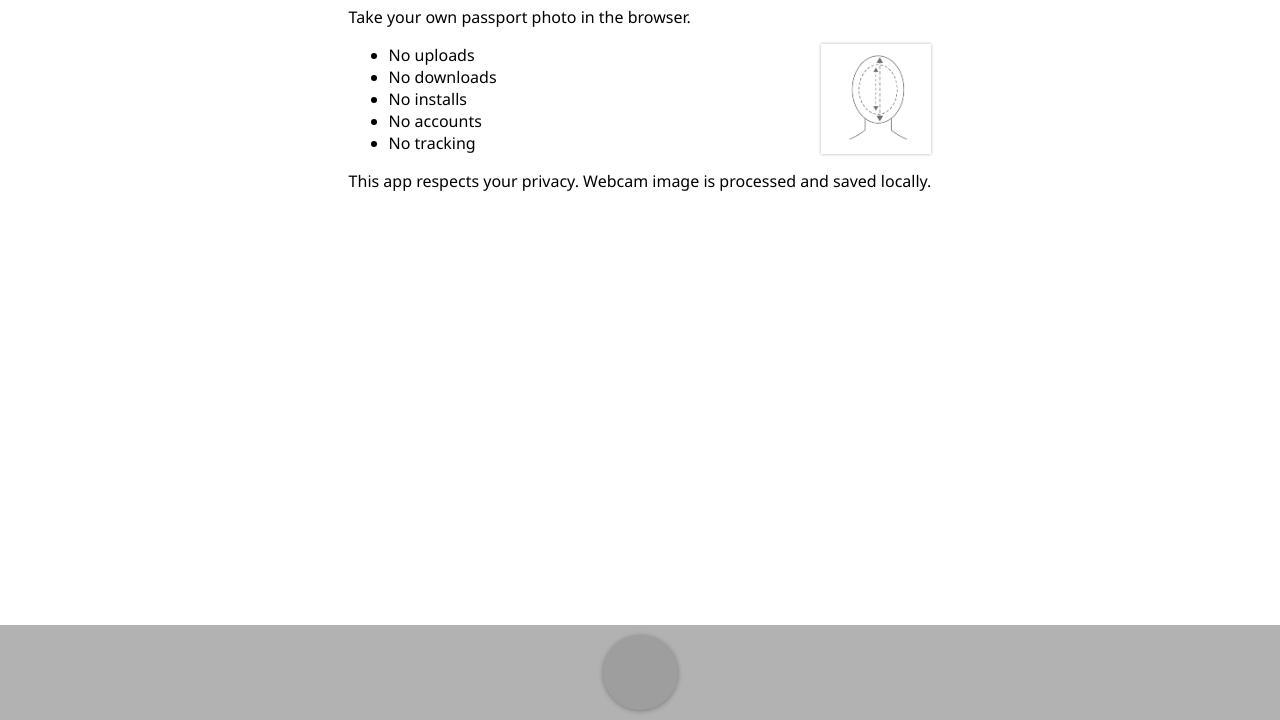
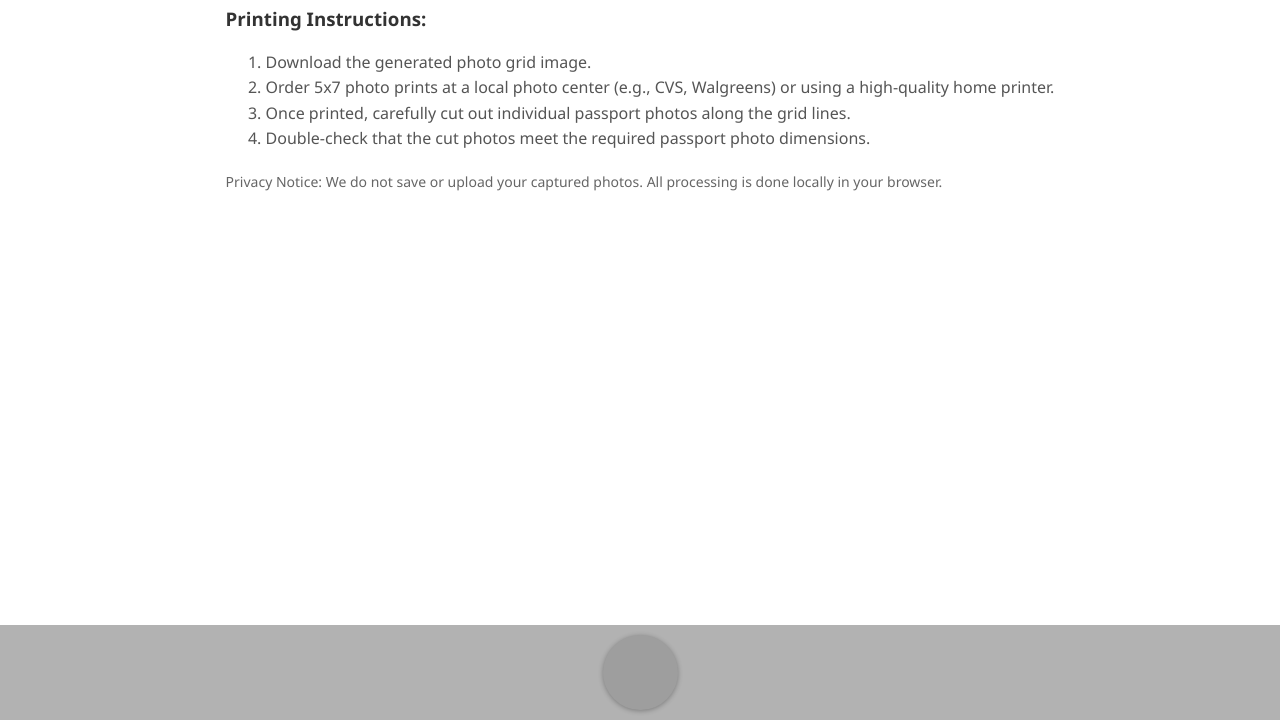
Before and after one commit to imxj/passport_photo, a plain HTML site: page index.html in a window 1280 px wide. Shown: the part 80-800 px from the top of the page. Drawn offline with Linux system fonts and the light colour scheme; grey boxes are pictures that could not be loaded; a script that the page names is missing.

Commit message:
notes update

```diff
--- a/index.html
+++ b/index.html
@@ -98,20 +98,18 @@
 	<div class="canvas_container">
 		<div class="step-intro" style="padding: 0 10px 0 10px">
 			<h1>DIY Passport Photo</h1>
-			<p>Take your own passport photo in the browser.</p>
-			<img src="./passport-mask.png"
-				style="float:right;border:5px solid white;box-shadow:0px 0px 3px rgba(0,0,0,0.3);" width="100"
-				height="100" />
-			<ul>
-				<li>No uploads</li>
-				<li>No downloads</li>
-				<li>No installs</li>
-				<li>No accounts</li>
-				<li>No tracking</li>
-			</ul>
-			<p>
-				This app respects your privacy. Webcam image is processed and saved locally.
-			</p>
+			<h3 style="margin-top: 0; color: #333;">Printing Instructions:</h3>
+            <ol style="color: #555; line-height: 1.6;">
+                <li>Download the generated photo grid image.</li>
+                <li>Order 5x7 photo prints at a local photo center (e.g., CVS, Walgreens) or using a high-quality home printer.
+                </li>
+                <li>Once printed, carefully cut out individual passport photos along the grid lines.</li>
+                <li>Double-check that the cut photos meet the required passport photo dimensions.</li>
+            </ol>
+            <p id="privacy-notice" style="margin-top: 20px; font-size: 14px; color: #666;">
+                Privacy Notice: We do not save or upload your captured photos.
+                All processing is done locally in your browser.
+            </p>
 		</div>
 		<canvas class="output_canvas step-capture"></canvas>
 		<img class="preview_image step-download" />
```
